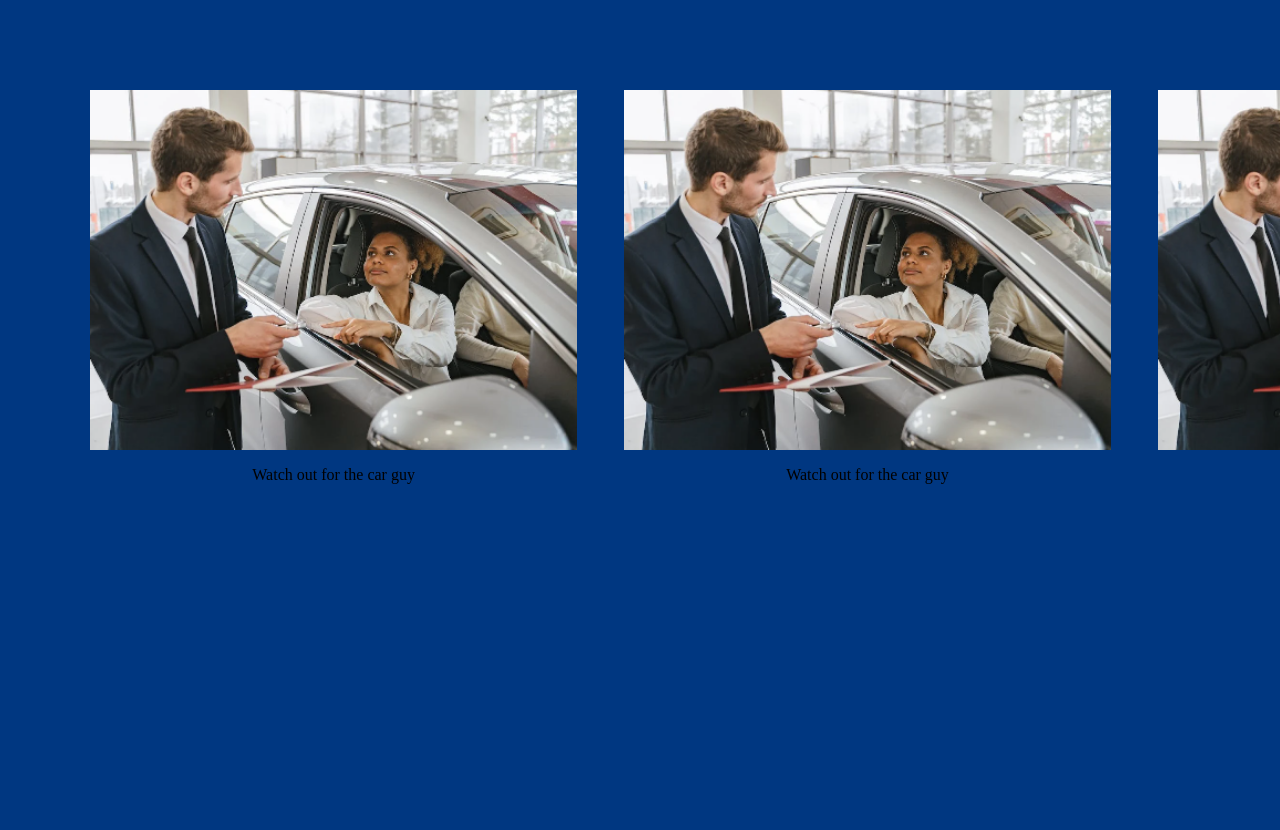
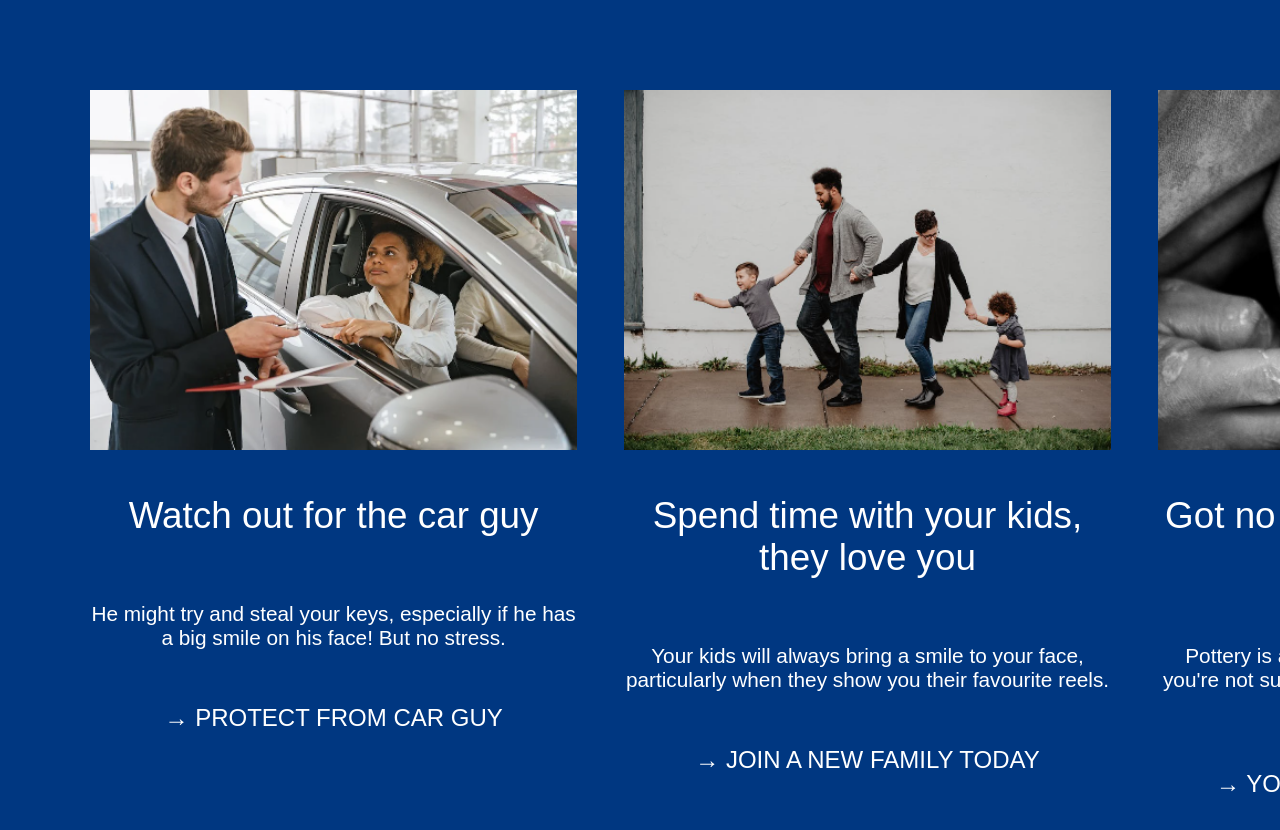
Before and after one commit to abhinav-k29/task1, a plain HTML site: page index.html in a window 1280 px wide. Shown: the top 830 px of the page. Drawn offline with Linux system fonts and the light colour scheme.

Commit message:
finishing up

```diff
--- a/index.html
+++ b/index.html
@@ -10,21 +10,21 @@
     <div class="blue-bg">
         <div class="image-area">
             <img src="/assets/img1.png">
-            <p>Watch out for the car guy</p>
-            <p></p>
-            <p></p>
+            <div class="head">Watch out for the car guy</div>
+            <div class="sent">He might try and steal your keys, especially if he has a big smile on his face! But no stress.</div>
+            <div class="links"><p>&rarr; PROTECT FROM CAR GUY</p></div>
         </div>
         <div class="image-area">
-            <img src="/assets/img1.png">
-            <p>Watch out for the car guy</p>
-            <p></p>
-            <p></p>
+            <img src="/assets/img2.png">
+            <div class="head">Spend time with your kids, they love you</div>
+            <div class="sent">Your kids will always bring a smile to your face, particularly when they show you their favourite reels.</div>
+            <div class="links"><p>&rarr; JOIN A NEW FAMILY TODAY</p></div>
         </div>
         <div class="image-area">
-            <img src="/assets/img1.png">
-            <p>Watch out for the car guy</p>
-            <p></p>
-            <p></p>
+            <img src="/assets/img3.png">
+            <div class="head">Got no one to hang with? Try pottery</div>
+            <div class="sent">Pottery is a great way to spend your time when you're not sure who you want to see - or maybe you just need a night in.</div>
+            <div class="links"><p>&rarr; YOUR NEW FAVOURITE CLAY</p></div>
         </div>
     </div>
 
--- a/page1.css
+++ b/page1.css
@@ -26,6 +26,25 @@ body{
     max-width: none;
 
 }
-.image-area p{
-
+.head{
+    color: white;
+    font-family: Arial, Helvetica, sans-serif;
+    font-size: 2.3rem;
+    margin-top: 45px;
+    font-weight: lighter;
+    text-align: center;
 }
+.sent{
+    color: white;
+    font-family: Arial, Helvetica, sans-serif;
+    font-size: 1.3rem;
+    margin-top: 65px;
+    text-align: center;
+}
+.links{
+    color: white;
+    font-family: Arial, Helvetica, sans-serif;
+    font-size: 1.5rem;
+    margin-top: 30px;
+    text-align: center;
+}
```
Also changed, not shown: 1 other file.
